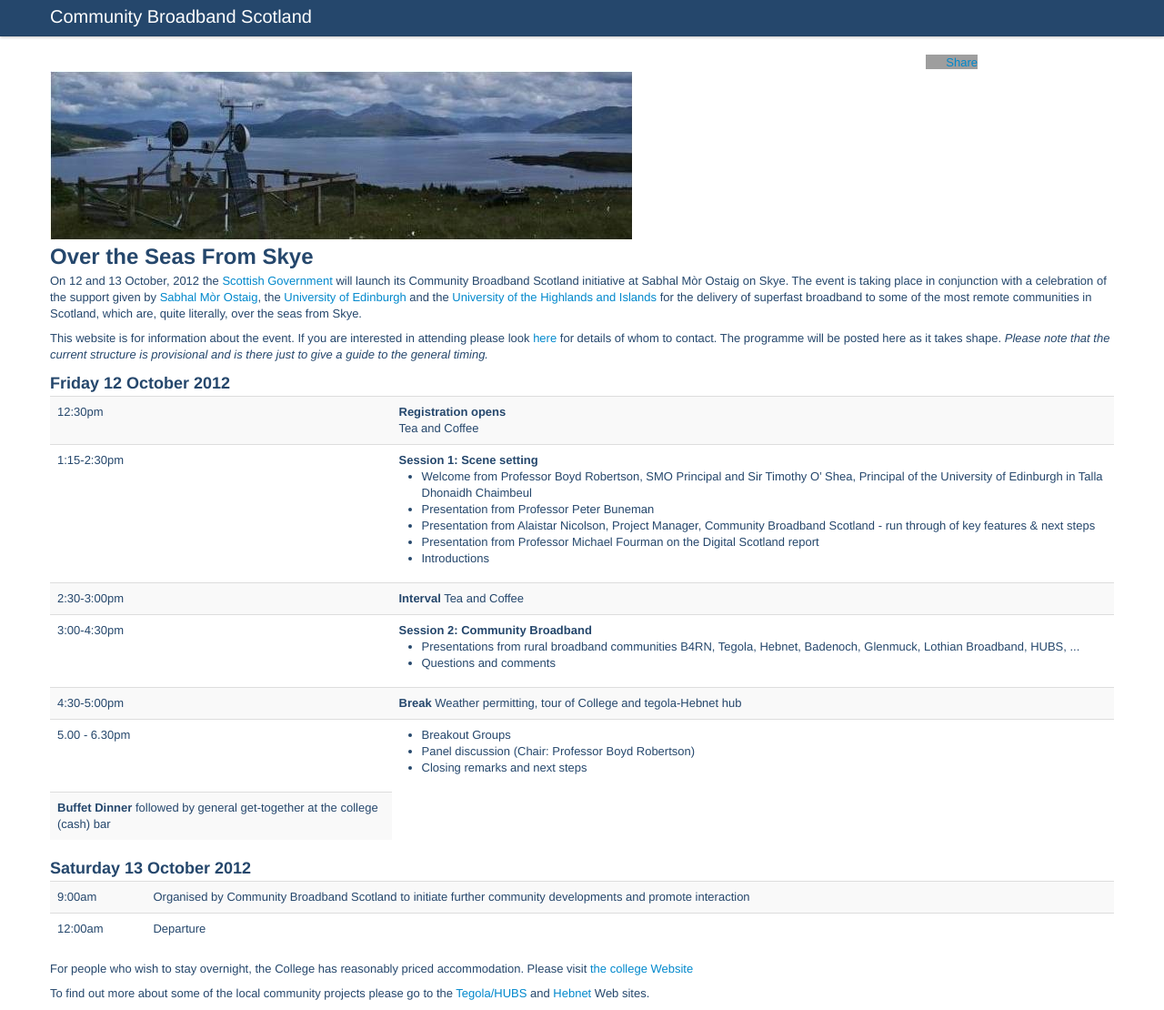
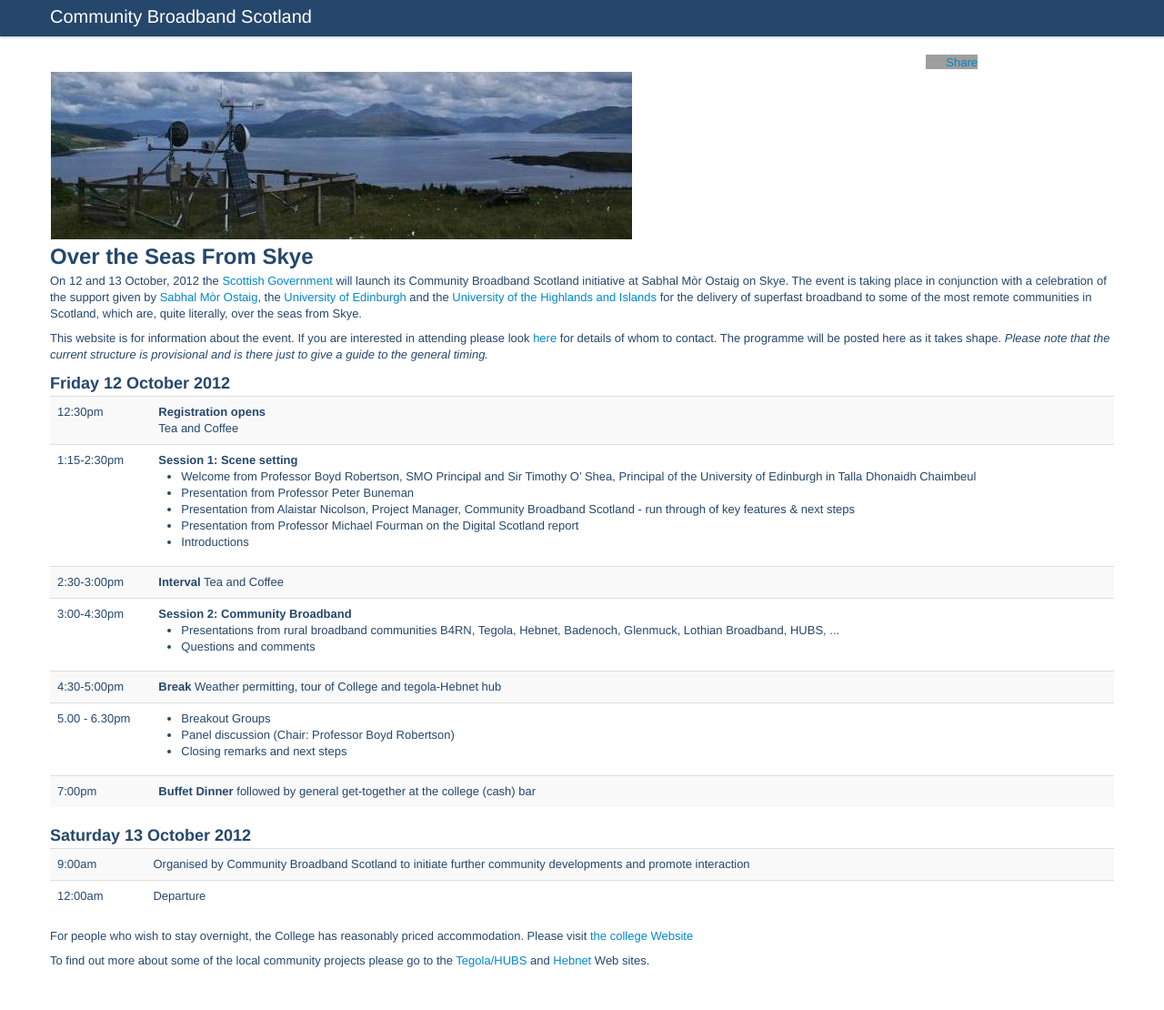
Before and after one commit to tegola-hubs/tegola-hubs.github.com, a Jekyll site: the page CBBS/index.html, which Jekyll copies as it is, in a window 1280 px wide and 1110 px high. Shown: the whole window at 91% size. Built offline with Jekyll 4.4.1, drawn with Linux system fonts in a browser that asks for light colours; grey boxes are pictures that could not be loaded.

Commit message:
time for dinner...

```diff
--- a/CBBS/index.html
+++ b/CBBS/index.html
@@ -126,6 +126,7 @@
 	      </ul>
 	    </td>
 	  </tr><tr>
+	    <td>7:00pm</td>
 	    <td>
 	      <b>Buffet Dinner</b>
 	      followed by general get-together at the college (cash) bar
```
